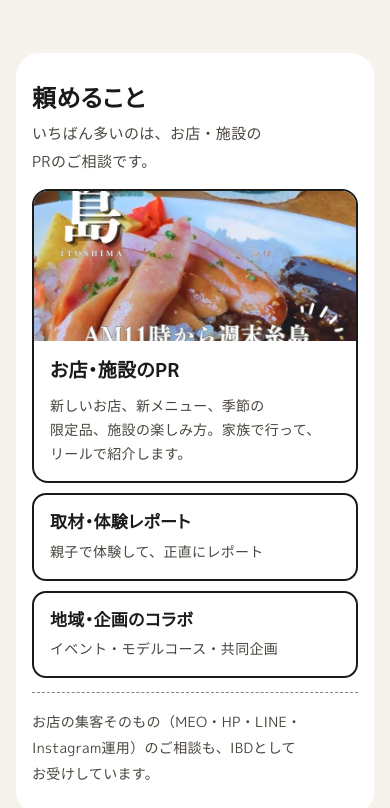
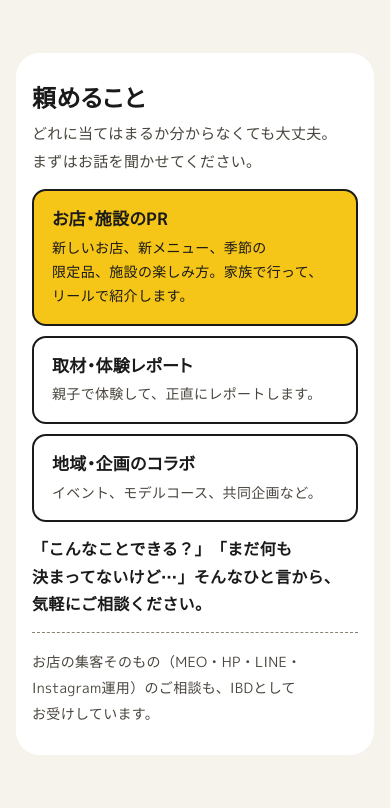
Before and after one commit to keita280/kei-itoshima-inquiry, a plain HTML site: page index.html in a window 390 px wide. Shown: the part 1611-2419 px from the top of the page. Drawn offline with Linux system fonts and the light colour scheme.

Commit message:
「頼めること」を3枚のカードに揃え、事実と違う一文を気軽な呼びかけに変更
Co-Authored-By: Claude Opus 5.5 <noreply@anthropic.com>

```diff
--- a/index.html
+++ b/index.html
@@ -117,14 +117,13 @@ section.block{padding-block:112px 0}
 .menu{background:var(--white);border-radius:32px;padding:56px;display:flex;flex-direction:column;gap:28px}
 .menu-head{display:flex;align-items:flex-end;justify-content:space-between;gap:32px}
 .menu-head p{margin:0;color:var(--sub)}
-.menu-grid{display:grid;grid-template-columns:1.3fr 1fr;gap:16px}
-.menu-main{grid-row:span 2;border:2px solid var(--ink);border-radius:22px;overflow:hidden;display:grid;grid-template-columns:200px minmax(0,1fr)}
-.menu-main img{width:100%;height:100%;object-fit:cover}
-.menu-main div{padding:30px;display:flex;flex-direction:column;gap:10px;justify-content:center}
-.menu-main h3{margin:0;font-size:26px;line-height:1.4}
-.menu-main p,.menu-sub p{margin:0;color:var(--sub)}
-.menu-sub{border:2px solid var(--ink);border-radius:18px;padding:22px 26px;display:flex;flex-direction:column;gap:4px;justify-content:center}
-.menu-sub h3{margin:0;font-size:20px;line-height:1.5}
+.menu-grid{display:grid;grid-template-columns:1.25fr 1fr 1fr;gap:16px}
+.menu-card{border:2px solid var(--ink);border-radius:20px;padding:26px 28px;display:flex;flex-direction:column;gap:8px;background:var(--white)}
+.menu-card.is-main{background:var(--yellow)}
+.menu-card h3{margin:0;font-size:21px;line-height:1.45}
+.menu-card p{margin:0;color:var(--sub);font-size:16px}
+.menu-card.is-main p{color:var(--ink)}
+.menu-talk{margin:0;font-size:18px;font-weight:700;line-height:1.7}
 .menu-note{margin:0;font-size:15px;color:var(--sub);border-top:1px dashed #8A8375;padding-top:16px}
 
 .two{display:grid;grid-template-columns:repeat(2,minmax(0,1fr));gap:56px}
@@ -170,8 +169,8 @@ section.block{padding-block:112px 0}
   .fv h1{font-size:42px}
   .stats dd{font-size:26px;white-space:nowrap}
   .stats dt{width:84px}
-  .menu-main{grid-template-columns:1fr}
-  .menu-main img{height:200px}
+  .menu-grid{grid-template-columns:1fr 1fr}
+  .menu-card.is-main{grid-column:1/-1}
   .fv-copy{padding:56px 40px 40px}
   .fv-proof{grid-template-columns:150px minmax(0,1fr)}
   .fv-proof img{width:150px;height:150px}
@@ -188,9 +187,6 @@ section.block{padding-block:112px 0}
   .posts{grid-template-columns:repeat(2,minmax(0,1fr));gap:20px 16px}
   .posts img{aspect-ratio:3/4}
   .menu{padding:40px}
-  .menu-grid{grid-template-columns:1fr 1fr}
-  .menu-main{grid-column:1/-1;grid-row:auto;grid-template-columns:240px minmax(0,1fr)}
-  .menu-main img{height:100%}
   .fv h1{font-size:46px}
   .two{grid-template-columns:1fr;gap:48px}
   .final{flex-direction:column;align-items:flex-start;padding:44px 40px}
@@ -250,14 +246,10 @@ section.block{padding-block:112px 0}
   .menu-head{flex-direction:column;align-items:flex-start;gap:4px}
   .menu-head p{font-size:15px}
   .menu-grid{grid-template-columns:1fr;gap:10px}
-  .menu-main{grid-template-columns:1fr;border-radius:16px}
-  .menu-main img{height:150px}
-  .menu-main div{padding:16px}
-  .menu-main h3{font-size:19px}
-  .menu-main p{font-size:14px;line-height:1.7}
-  .menu-sub{padding:14px 16px;border-radius:14px}
-  .menu-sub h3{font-size:17px}
-  .menu-sub p{font-size:14px}
+  .menu-card{padding:16px 18px;border-radius:14px;gap:4px}
+  .menu-card h3{font-size:17px}
+  .menu-card p{font-size:14px;line-height:1.7}
+  .menu-talk{font-size:16px}
   .menu-note{font-size:14px}
   .h3{font-size:24px;margin-bottom:14px}
   .two{gap:40px}
@@ -394,21 +386,19 @@ section.block{padding-block:112px 0}
   <div class="menu">
     <div class="menu-head">
       <h2 class="h2" id="menu-title">頼めること</h2>
-      <p style="word-break:keep-all">いちばん多いのは、<wbr>お店・施設の<wbr>PRのご相談です。</p>
+      <p>どれに当てはまるか分からなくても大丈夫。<wbr>まずはお話を聞かせてください。</p>
     </div>
     <div class="menu-grid">
-      <div class="menu-main">
-        <img src="img/curry.webp" alt="投稿「坂の上の人気カレー」の表紙" width="720" height="1280" loading="lazy">
-        <div><h3>お店・施設のPR</h3><p>新しいお店、新メニュー、季節の限定品、施設の楽しみ方。<wbr>家族で行って、リールで紹介します。</p></div>
-      </div>
-      <div class="menu-sub"><h3>取材・体験レポート</h3><p>親子で体験して、正直にレポート</p></div>
-      <div class="menu-sub"><h3>地域・企画のコラボ</h3><p>イベント・モデルコース・共同企画</p></div>
+      <div class="menu-card is-main"><h3>お店・施設のPR</h3><p>新しいお店、新メニュー、<wbr>季節の限定品、施設の楽しみ方。<wbr>家族で行って、リールで紹介します。</p></div>
+      <div class="menu-card"><h3>取材・体験レポート</h3><p>親子で体験して、<wbr>正直にレポートします。</p></div>
+      <div class="menu-card"><h3>地域・企画のコラボ</h3><p>イベント、モデルコース、<wbr>共同企画など。</p></div>
     </div>
+    <p class="menu-talk">「こんなことできる？」<wbr>「まだ何も決まってないけど…」<wbr>そんな<span style="white-space:nowrap">ひと言から、</span><wbr>気軽にご相談ください。</p>
     <p class="menu-note">お店の集客そのもの（MEO・HP・LINE・Instagram運用）のご相談も、<wbr><span style="white-space:nowrap">IBDとして</span>お受けしています。</p>
   </div>
 </section>
 
-<section class="block wrap two" aria-label="流れとよくある質問">
+<section class="block wrap two" aria-label="流れとご相談の前に">
   <div>
     <h2 class="h3">送ったあとの流れ</h2>
     <ol class="steps">
@@ -418,7 +408,7 @@ section.block{padding-block:112px 0}
     </ol>
   </div>
   <div>
-    <h2 class="h3">よくある質問</h2>
+    <h2 class="h3">ご相談の前に</h2>
     <div class="faq">
       <div class="faq-item">
         <button class="faq-q" type="button" aria-expanded="true" aria-controls="faq1" id="faq1-q"><span>費用はどのくらいですか？</span><span class="faq-icon" aria-hidden="true"></span></button>
```
